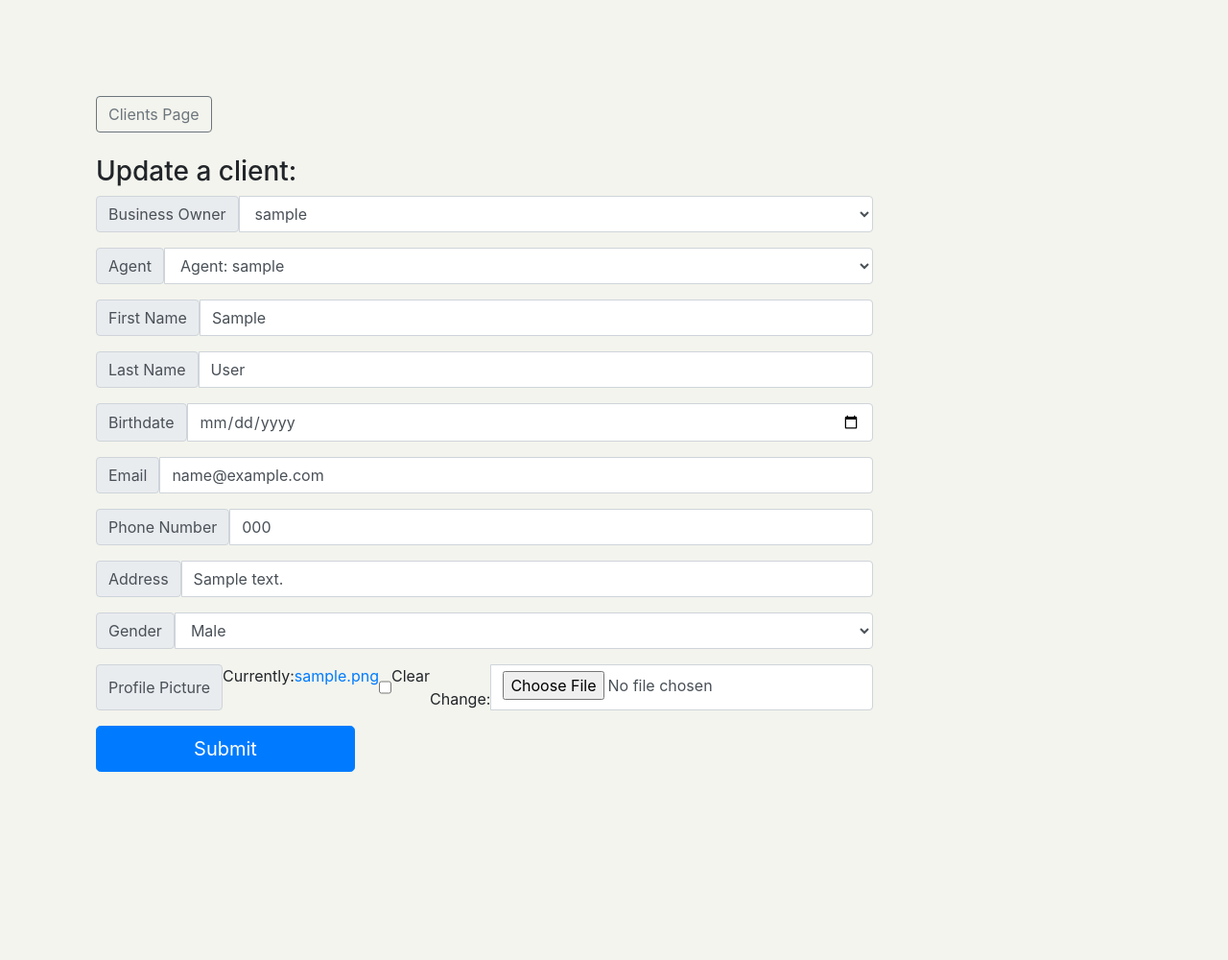
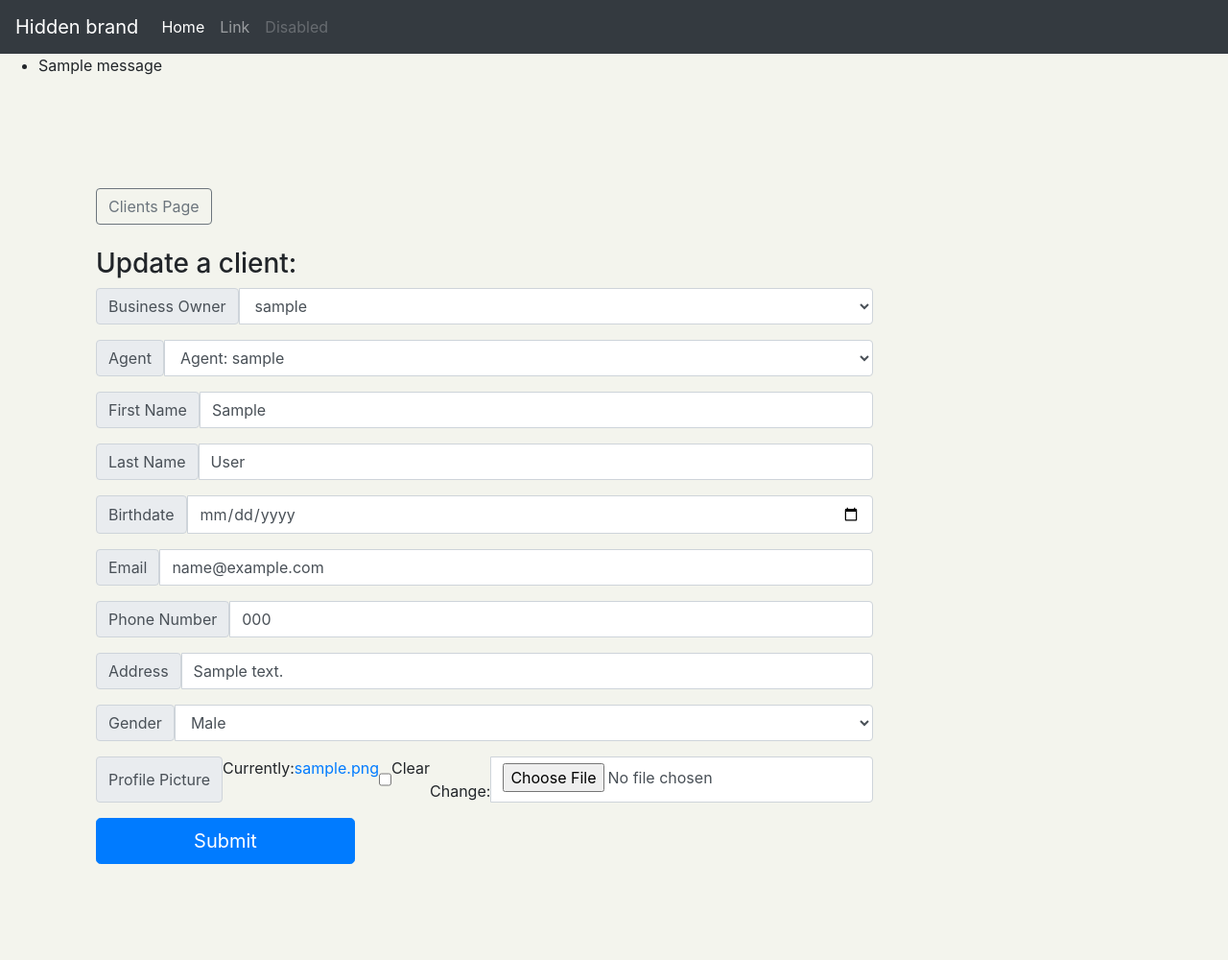
Before and after one commit to rahmonov/basiccrm, a Django app: page /crm/clients/1/update/ in a window 1280 px wide. Shown: the whole page at 96% size. Before the commit the page ends 804 px from the top, so only its background shows below. Run offline with Django 3.2, Linux system fonts and the light colour scheme; tables that the repository leaves empty hold one stand-in row (values such as "Sample post"); one stand-in notice (Sample message) is shown; some libraries are stand-ins or nearby versions.

Commit message:
added base.html

```diff
--- a/clients/static/css/create-client.css
+++ b/clients/static/css/create-client.css
@@ -1,8 +1,10 @@
 body {
-    padding: 100px ;
     height: 100%;
     width: 100%;
     background-color: #f3f4ed;
+}
+.content-body {
+    padding: 100px;
 }
 
 .form-wrap {
--- a/clients/templates/clients/update.html
+++ b/clients/templates/clients/update.html
@@ -1,15 +1,15 @@
+{% extends 'pages/base.html' %}
+
 {% load static %}
 
-<!DOCTYPE html>
-<html lang="en">
-<head>
-    <meta charset="UTF-8">
+    {% block title %}
     <title>Create a client</title>
-    <link rel="stylesheet" href="https://maxcdn.bootstrapcdn.com/bootstrap/4.0.0/css/bootstrap.min.css" integrity="sha384-Gn5384xqQ1aoWXA+058RXPxPg6fy4IWvTNh0E263XmFcJlSAwiGgFAW/dAiS6JXm" crossorigin="anonymous">
     <link rel="stylesheet" href="{% static 'css/create-client.css' %}">
-</head>
-<body class="align-self-center">
+    {% endblock %}
 
+
+{% block content %}
+<div class="content-body">
 <a class="btn btn-outline-secondary mb-4" href="{% url 'clients:index' %}">Clients Page</a>
 
     <h3>Update a client:</h3>
@@ -79,10 +79,5 @@
 
     <input class="btn btn-primary btn-lg w-25" type="submit" value="Submit">
 </form>
-
-{#Bootstrap core JS#}
-<script src="https://code.jquery.com/jquery-3.2.1.slim.min.js" integrity="sha384-KJ3o2DKtIkvYIK3UENzmM7KCkRr/rE9/Qpg6aAZGJwFDMVNA/GpGFF93hXpG5KkN" crossorigin="anonymous"></script>
-<script src="https://cdnjs.cloudflare.com/ajax/libs/popper.js/1.12.9/umd/popper.min.js" integrity="sha384-ApNbgh9B+Y1QKtv3Rn7W3mgPxhU9K/ScQsAP7hUibX39j7fakFPskvXusvfa0b4Q" crossorigin="anonymous"></script>
-<script src="https://maxcdn.bootstrapcdn.com/bootstrap/4.0.0/js/bootstrap.min.js" integrity="sha384-JZR6Spejh4U02d8jOt6vLEHfe/JQGiRRSQQxSfFWpi1MquVdAyjUar5+76PVCmYl" crossorigin="anonymous"></script>
-</body>
-</html>
+    </div>
+{% endblock %}
--- /dev/null
+++ b/pages/templates/pages/base.html
@@ -0,0 +1,47 @@
+<!DOCTYPE html>
+<html lang="en">
+<head>
+    <meta charset="UTF-8">
+    <link rel="stylesheet" href="https://maxcdn.bootstrapcdn.com/bootstrap/4.0.0/css/bootstrap.min.css" integrity="sha384-Gn5384xqQ1aoWXA+058RXPxPg6fy4IWvTNh0E263XmFcJlSAwiGgFAW/dAiS6JXm" crossorigin="anonymous">
+    {% block title %}
+
+    {% endblock %}
+</head>
+<body>
+<nav class="navbar navbar-expand-lg navbar-dark bg-dark">
+  <button class="navbar-toggler" type="button" data-toggle="collapse" data-target="#navbarTogglerDemo01" aria-controls="navbarTogglerDemo01" aria-expanded="false" aria-label="Toggle navigation">
+    <span class="navbar-toggler-icon"></span>
+  </button>
+  <div class="collapse navbar-collapse" id="navbarTogglerDemo01">
+    <a class="navbar-brand" href="#">Hidden brand</a>
+    <ul class="navbar-nav mr-auto mt-2 mt-lg-0">
+      <li class="nav-item active">
+        <a class="nav-link" href="#">Home <span class="sr-only">(current)</span></a>
+      </li>
+      <li class="nav-item">
+        <a class="nav-link" href="#">Link</a>
+      </li>
+      <li class="nav-item">
+        <a class="nav-link disabled" href="#">Disabled</a>
+      </li>
+    </ul>
+  </div>
+</nav>
+
+{% block message %}
+  {% if messages %}
+
+    <ul>
+      {% for message in messages %}
+      <li class="{{ message.tags }}">{{ message }}</li>
+      {% endfor %}
+    </ul>
+
+  {% endif %}
+{% endblock %}
+
+{% block content %}
+
+{% endblock %}
+</body>
+</html>
--- a/pages/templates/pages/home.html
+++ b/pages/templates/pages/home.html
@@ -7,6 +7,7 @@
     <meta charset="UTF-8">
     <meta name="viewport" content="width=device-width, initial-scale=1, shrink-to-fit=no">
     <title>Home</title>
+
     <link rel="stylesheet" href="https://maxcdn.bootstrapcdn.com/bootstrap/4.0.0/css/bootstrap.min.css" integrity="sha384-Gn5384xqQ1aoWXA+058RXPxPg6fy4IWvTNh0E263XmFcJlSAwiGgFAW/dAiS6JXm" crossorigin="anonymous">
     <link rel="stylesheet" href="{% static 'home.css' %}">
 </head>
@@ -34,10 +35,5 @@
       </main>
     </div>
 
-
-{#Bootstrap core JS#}
-<script src="https://code.jquery.com/jquery-3.2.1.slim.min.js" integrity="sha384-KJ3o2DKtIkvYIK3UENzmM7KCkRr/rE9/Qpg6aAZGJwFDMVNA/GpGFF93hXpG5KkN" crossorigin="anonymous"></script>
-<script src="https://cdnjs.cloudflare.com/ajax/libs/popper.js/1.12.9/umd/popper.min.js" integrity="sha384-ApNbgh9B+Y1QKtv3Rn7W3mgPxhU9K/ScQsAP7hUibX39j7fakFPskvXusvfa0b4Q" crossorigin="anonymous"></script>
-<script src="https://maxcdn.bootstrapcdn.com/bootstrap/4.0.0/js/bootstrap.min.js" integrity="sha384-JZR6Spejh4U02d8jOt6vLEHfe/JQGiRRSQQxSfFWpi1MquVdAyjUar5+76PVCmYl" crossorigin="anonymous"></script>
 </body>
 </html>
--- /dev/null
+++ b/users/static/styles.css
@@ -0,0 +1,3 @@
+.body-c {
+    margin-top: 100px;
+}
```
Also changed, not shown: clients/templates/clients/create.html (+9 -15 lines), clients/templates/clients/delete_confirm.html (+10 -12 lines), clients/templates/clients/detail.html (+9 -18 lines), users/templates/users/signup.html (+9 -0 lines), users/forms.py (line endings or trailing spaces).
